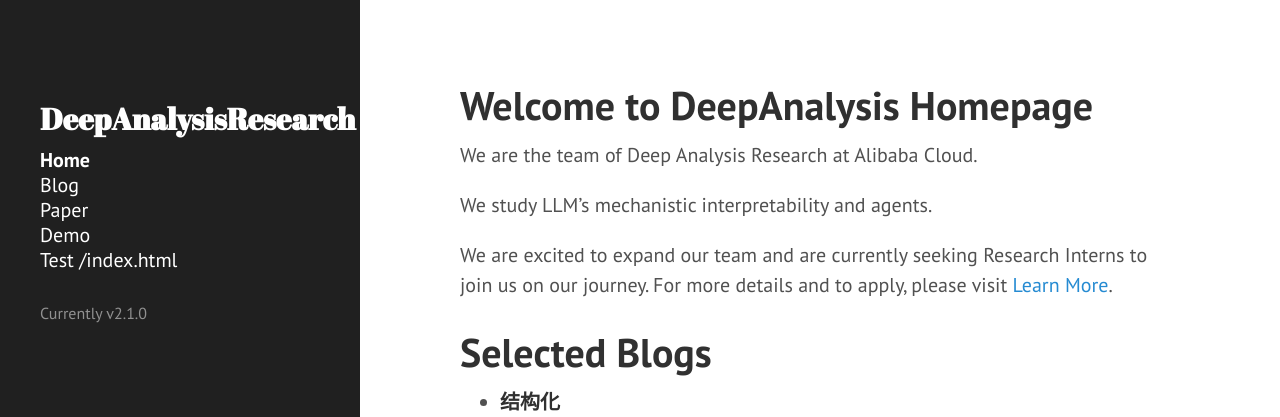
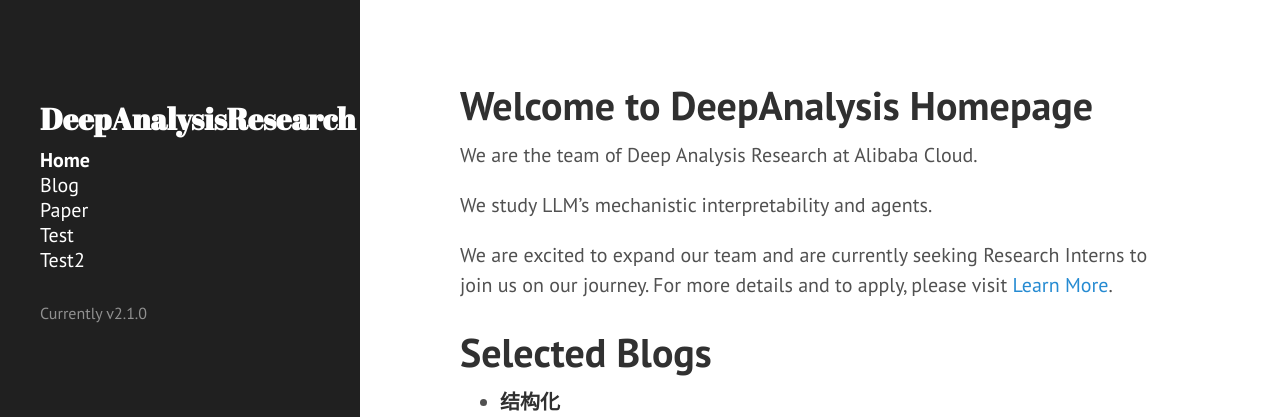
Before and after one commit to snowaner-ustc/snowaner-ustc.github.io, a Jekyll site: the page built from index.md, in a window 1280 px wide. Shown: the top 417 px of the page. Built offline with Jekyll 4.4.1, drawn with Linux system fonts in a browser that asks for light colours; Markdown is read by kramdown in place of the engine named in the settings.

Commit message:
Update sidebar.html

```diff
--- a/_includes/sidebar.html
+++ b/_includes/sidebar.html
@@ -31,8 +31,9 @@
       <a class="sidebar-nav-item{% if page.url == '/index.html' %} active{% endif %}" href="{{ site.baseurl }}">Home</a>
       <a class="sidebar-nav-item{% if page.url == '/blog/' or page.url contains '/blog/page' %} active{% endif %}" href="{{ site.baseurl }}blog/">Blog</a>
       <a class="sidebar-nav-item{% if page.url == '/papers/' %} active{% endif %}" href="/papers/">Paper</a>
-      <a class="sidebar-nav-item{% if page.url == '/vis_demo.html' %} active{% endif %}" href="/vis_demo/">Demo</a>
-      <a class="sidebar-nav-item{% if page.url == '/test.html' %} active{% endif %}" href="/test.html">Test {{page.url}}</a>
+<!--       <a class="sidebar-nav-item{% if page.url == '/vis_demo.html' %} active{% endif %}" href="/vis_demo/">Demo</a> -->
+      <a class="sidebar-nav-item{% if page.url == '/test.html' %} active{% endif %}" href="/test.html">Test</a>
+      <a class="sidebar-nav-item{% if page.url == '/test.html' %} active{% endif %}" href="/test2/">Test2</a>
 <!--       <a class="sidebar-nav-item" href="{{ site.github.repo }}/archive/v{{ site.version }}.zip">Download</a> -->
 <!--       <a class="sidebar-nav-item" href="{{ site.github.repo }}">GitHub project</a> -->
       <br>
```
